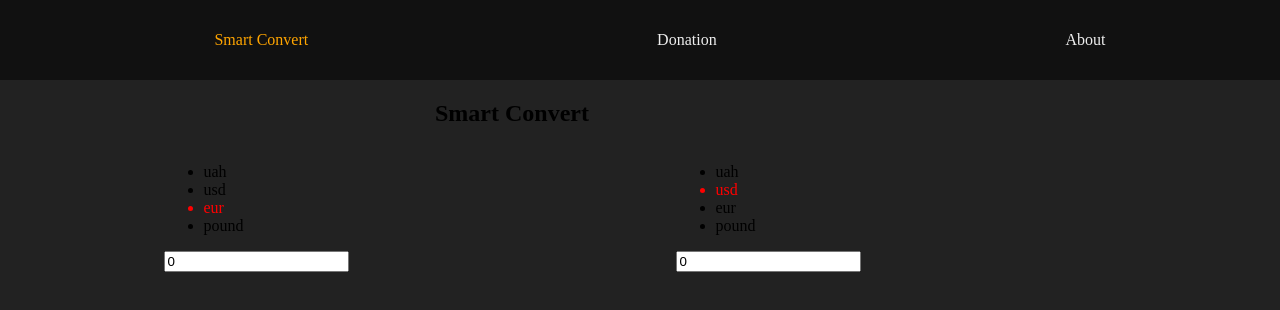
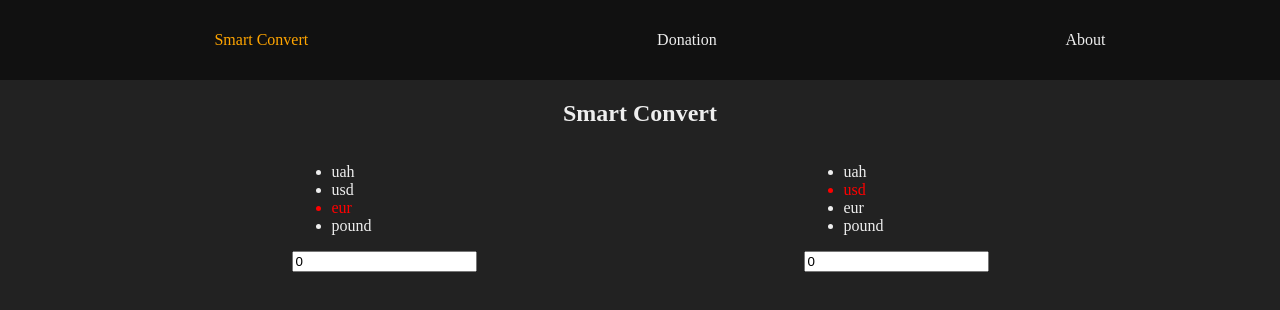
Before and after one commit to Viper-JSX/Smart_Convert-React, a React app: page / in a window 1280 px wide. Shown: the top 310 px of the page. Built offline with nearby package versions, Linux system fonts and the light colour scheme.

Commit message:
Added layout styling to converterContainer

```diff
--- a/src/components/Converter/Converter.js
+++ b/src/components/Converter/Converter.js
@@ -2,7 +2,7 @@ import CurrencyInput from "./Currency_input/Currency_input";
 
 function Converter({ handleCurrencyChange, handleCurrencyQuantityChange }){
     return(
-        <div>
+        <div id="converterContainer">
             <div id="converter">
                 <h2 id="converterTitle" className="title">Smart Convert</h2>
                 <CurrencyInput which={1} handleCurrencyChange={handleCurrencyChange} handleCurrencyQuantityChange={handleCurrencyQuantityChange} />
--- a/src/css/main.css
+++ b/src/css/main.css
@@ -48,9 +48,17 @@ header{
 
 
 /*---Converter---*/
+#converterContainer{
+    width: 100%;
+    display: flex;
+    justify-content: center;
+    align-items: center;
+}
+
 #converter{
     width: 80vw;
     min-width: 300px;
+    color: var(--lightColor);
     display: flex;
     justify-content: space-around;
     flex-wrap: wrap;
```
